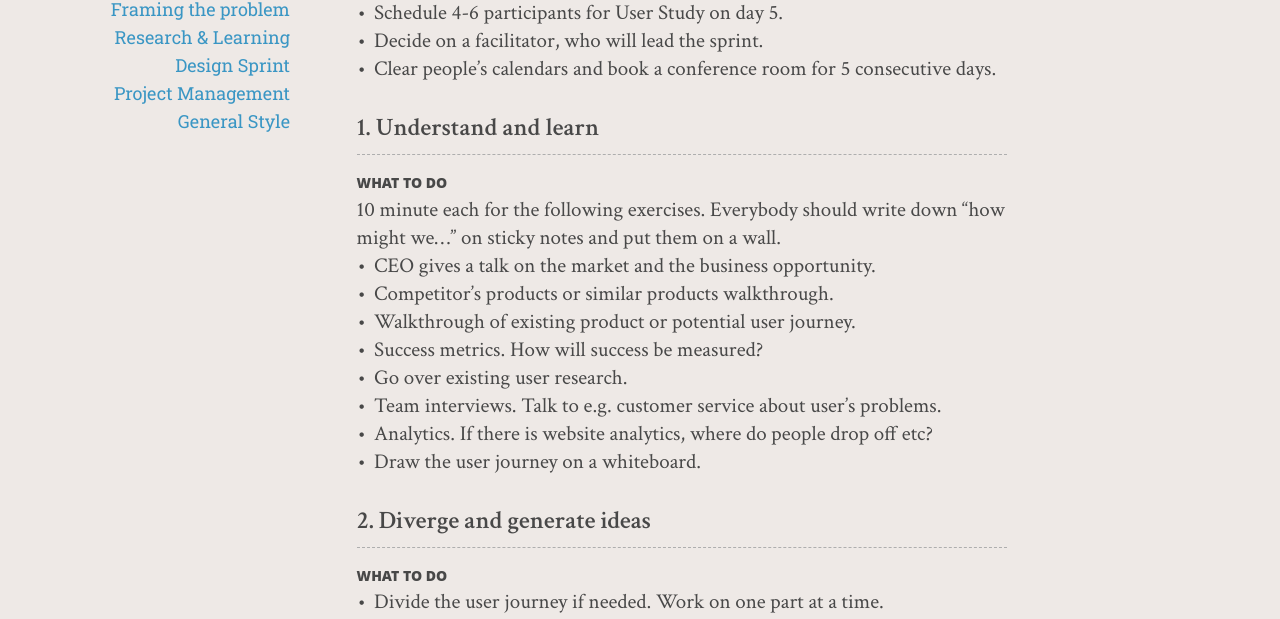
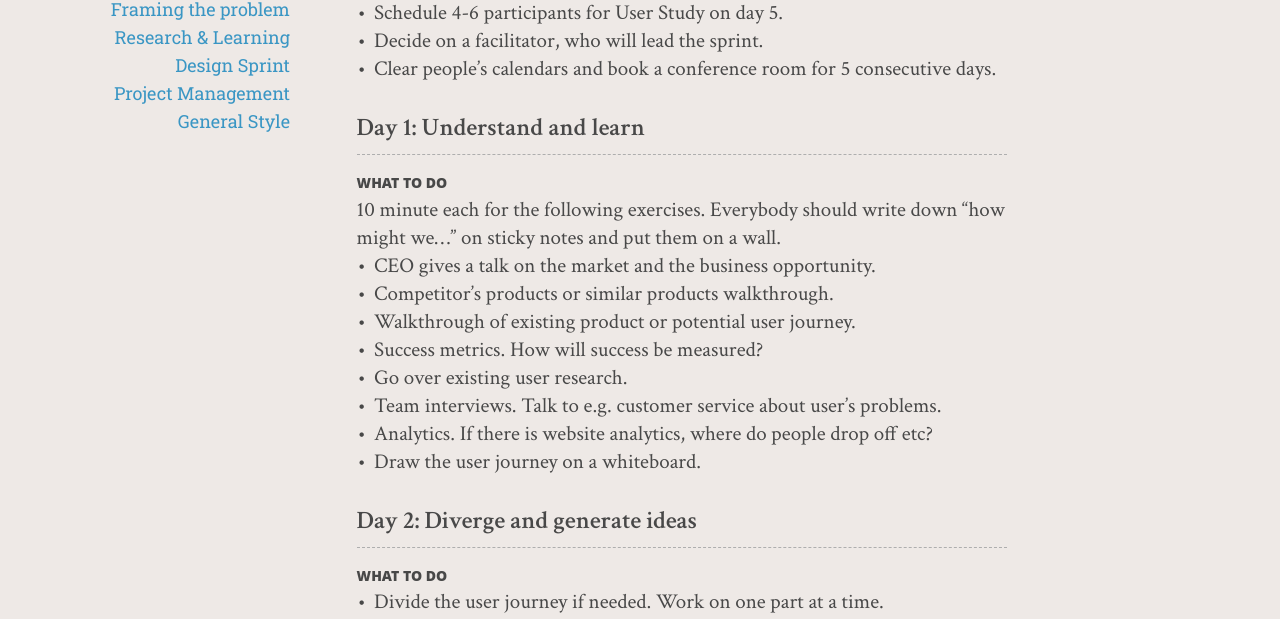
Before and after one commit to Magnus-G/Process, a Jekyll site: the page built from index.md, in a window 1280 px wide and 1400 px high, scrolled down 6676 px. Shown: the part 149-768 px from the top of the window. Built offline with Jekyll 4.4.1, drawn with Linux system fonts in a browser that asks for light colours; nearby versions of some CDN libraries; some web fonts are replaced; Markdown is read by kramdown in place of the engine named in the settings; some of the changed text lies outside the part shown.

Commit message:
Update index.md

```diff
--- a/index.md
+++ b/index.md
@@ -213,7 +213,7 @@ Most of this material is taken from <a href="http://www.designstaff.org/articles
 * Decide on a facilitator, who will lead the sprint.
 * Clear people's calendars and book a conference room for 5 consecutive days.
 
-### 1. Understand and learn
+### Day 1: Understand and learn
 
 #### What to do
 10 minute each for the following exercises. Everybody should write down "how might we..." on sticky notes and put them on a wall.
@@ -227,7 +227,7 @@ Most of this material is taken from <a href="http://www.designstaff.org/articles
 * Analytics. If there is website analytics, where do people drop off etc?
 * Draw the user journey on a whiteboard.
 
-### 2. Diverge and generate ideas
+### Day 2: Diverge and generate ideas
 
 #### What to do
 * Divide the user journey if needed. Work on one part at a time.
@@ -244,7 +244,7 @@ Most of this material is taken from <a href="http://www.designstaff.org/articles
 <a class="popup" href="images/concept/crazy8s.jpg"><img src="images/concept/crazy8s.jpg" alt=""></a>
 </div>
 
-### 3. Decide
+### Day 3: Decide
 
 #### What to do
 * It's important to have the final decision-maker come with their honest opinion here.
@@ -259,7 +259,7 @@ Most of this material is taken from <a href="http://www.designstaff.org/articles
 <a class="popup" href="images/concept/storyboard.jpg"><img src="images/concept/storyboard.jpg" alt=""></a>
 </div>
 
-### 4. Prototype
+### Day 4: Prototype
 
 #### What to do
 
@@ -267,7 +267,7 @@ Most of this material is taken from <a href="http://www.designstaff.org/articles
 * Use real text in prototpe.
 * Keep it as simple as possible, don't focus on styling.
 
-### 5. Validate
+### Day 5: Validate
 
 #### What to do
 * One interviewer, the rest of the team members are observers.
```
